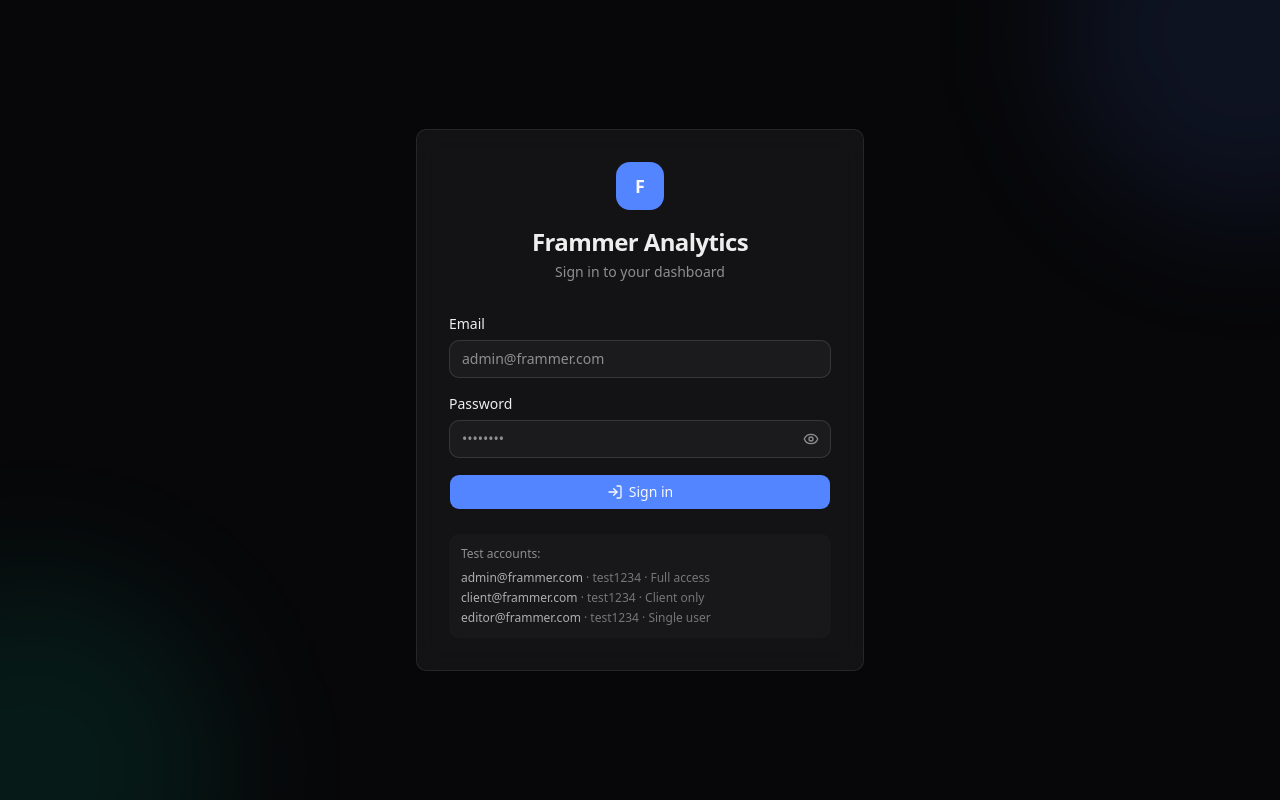
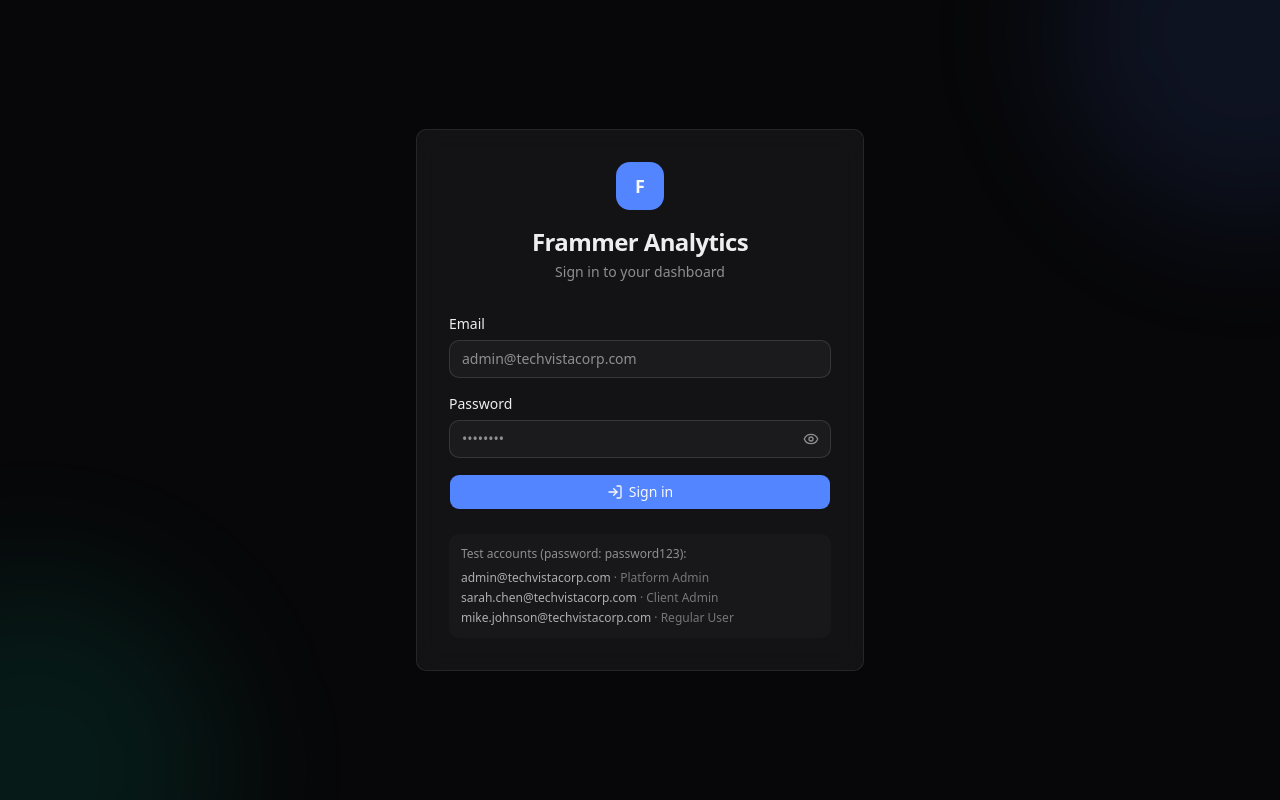
Before and after one commit to vhu0817/frammer-analytics, a React (Vite) app in the folder web/: page /login in a window 1280 px wide. Built offline with nearby package versions, Linux system fonts and the light colour scheme; no server answers.

Commit message:
Update login page test accounts

```diff
--- a/web/src/pages/Login.jsx
+++ b/web/src/pages/Login.jsx
@@ -79,7 +79,7 @@ export default function Login() {
               required
               value={email}
               onChange={(e) => setEmail(e.target.value)}
-              placeholder="admin@frammer.com"
+              placeholder="admin@techvistacorp.com"
               className="w-full rounded-lg border border-input bg-input/30 px-3 py-2 text-sm text-foreground placeholder:text-muted-foreground focus:border-ring focus:outline-none focus:ring-2 focus:ring-ring/30 transition-colors"
             />
           </div>
@@ -127,11 +127,11 @@ export default function Login() {
 
         {/* test accounts hint */}
         <div className="mt-6 rounded-lg bg-muted/50 p-3">
-          <p className="text-xs font-medium text-muted-foreground mb-2">Test accounts:</p>
+          <p className="text-xs font-medium text-muted-foreground mb-2">Test accounts (password: password123):</p>
           <div className="space-y-1 text-xs text-muted-foreground/80">
-            <p><span className="text-foreground/70">admin@frammer.com</span> · test1234 · Full access</p>
-            <p><span className="text-foreground/70">client@frammer.com</span> · test1234 · Client only</p>
-            <p><span className="text-foreground/70">editor@frammer.com</span> · test1234 · Single user</p>
+            <p><span className="text-foreground/70">admin@techvistacorp.com</span> · Platform Admin</p>
+            <p><span className="text-foreground/70">sarah.chen@techvistacorp.com</span> · Client Admin</p>
+            <p><span className="text-foreground/70">mike.johnson@techvistacorp.com</span> · Regular User</p>
           </div>
         </div>
       </motion.div>
```
